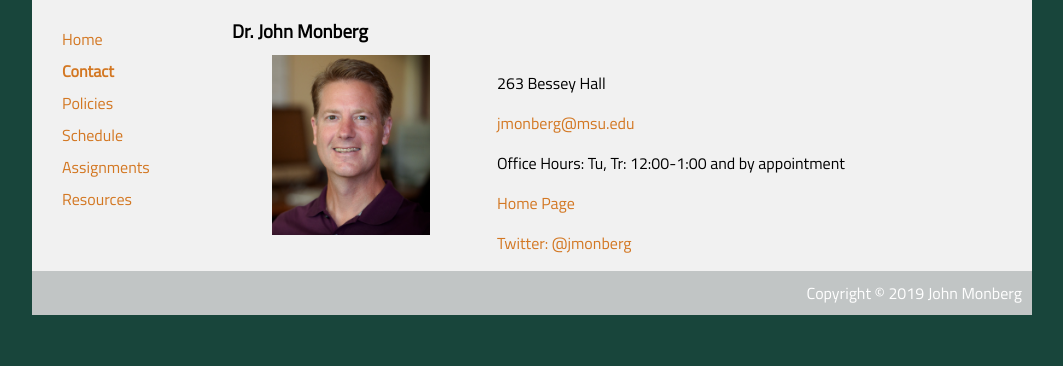
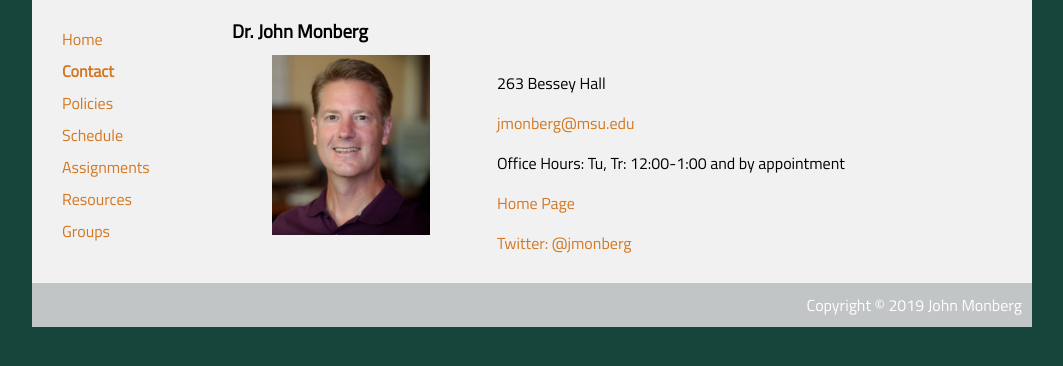
Before and after one commit to Gabrielie/wra410, a plain HTML site: page contact.html in a window 1280 px wide. Shown: the part 112-478 px from the top of the page, without its empty margins (108-1171 px from the left). Drawn offline with Linux system fonts and the light colour scheme.

```diff
--- a/contact.html
+++ b/contact.html
@@ -24,6 +24,7 @@
           <li><a href="schedule.html">Schedule</a></li>
           <li><a href="assignments.html">Assignments</a></li>
           <li><a href="resources.html">Resources</a></li>
+          <li><a href="groups.html">Groups</a></li>
       </div>
       <h3> Dr. John Monberg </h3>
       <div id = "main">
```
Also changed, not shown: assignments.html (+1 -0 lines), groups.html (+1 -0 lines), policies.html (+1 -0 lines), resources.html (+1 -0 lines), schedule.html (+1 -0 lines).
